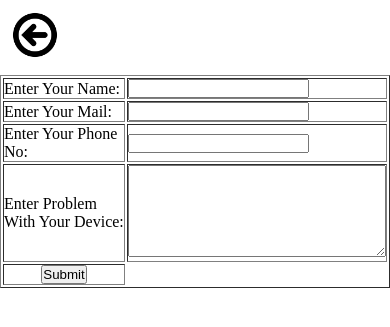
After one commit to dhruv-203/HardTech-Solutions, a PHP site: page /html/form.html in a window 390 px wide. The commit adds this page. Shown: the top 327 px of the page. Run offline with PHP 8.4, Linux system fonts and the light colour scheme.

Commit message:
updated website query form remaining

```diff
--- a/Js/index.js
+++ b/Js/index.js
@@ -15,3 +15,6 @@ document.addEventListener("scroll", (scroll)=>{
         });
     }
 });
+function popup(){
+    document.getElementsByClassName("mobile")[0].innerHTML ="";
+}
--- a/css/index.css
+++ b/css/index.css
@@ -382,3 +422,20 @@ body{
     animation: fade-in 1s ease-in-out;
     -webkit-animation: fade-in 1s ease-in-out;
 }
+
+.Form-Mobile{
+position:relative;
+height:100%;
+width: 100%;
+top:75px;
+box-sizing: border-box;
+}
+.back{
+   height: 75px;
+   width: 70px;
+ position: absolute;
+   top: 0;
+    left: 0;
+    background-image: url(../images/back.png);
+    background-size: contain;
+}
--- /dev/null
+++ b/html/form.html
@@ -0,0 +1,40 @@
+<!DOCTYPE html>
+<html lang="en">
+
+<head>
+    <meta charset="UTF-8">
+    <meta http-equiv="X-UA-Compatible" content="IE=edge">
+    <meta name="viewport" content="width=device-width, initial-scale=1.0">
+    <title>Document</title>
+    <link rel="stylesheet" href="../css/index.css">
+</head>
+
+<body>
+    <a href="#"  class="back"></a>
+    <form action="post" class="Form-Mobile">
+        <table border="1" >
+            <tr>
+                <td><label for="name">Enter Your Name: </label></td>
+                <td><input type="text" name="NAME" id="name"></td>
+
+            </tr>
+            <tr>
+                <td><label for="email">Enter Your Mail: </label></td>
+                <td><input type="email" name="EMAIL" id="email"></td>
+            </tr>
+            <tr>
+                <td><label for="phone">Enter Your Phone No: </label></td>
+                <td><input type="number"></td>
+            </tr>
+            <tr>
+                <td><label for="query">Enter Problem With Your Device: </label></td>
+                <td><textarea name="PROBLEM" id="query" cols="30" rows="6"></textarea></td>
+            </tr>
+            <tr >
+                <td rowspan="2" style="display:flex;justify-content:center;"><input type="submit" name="submit" value="Submit"></td>
+            </tr>
+        </table>
+    </form>
+</body>
+
+</html>
```
Also changed, not shown: other parts of css/index.css (+57 -17 lines), html/index.php (+6 -5 lines), images/back.png (added).
